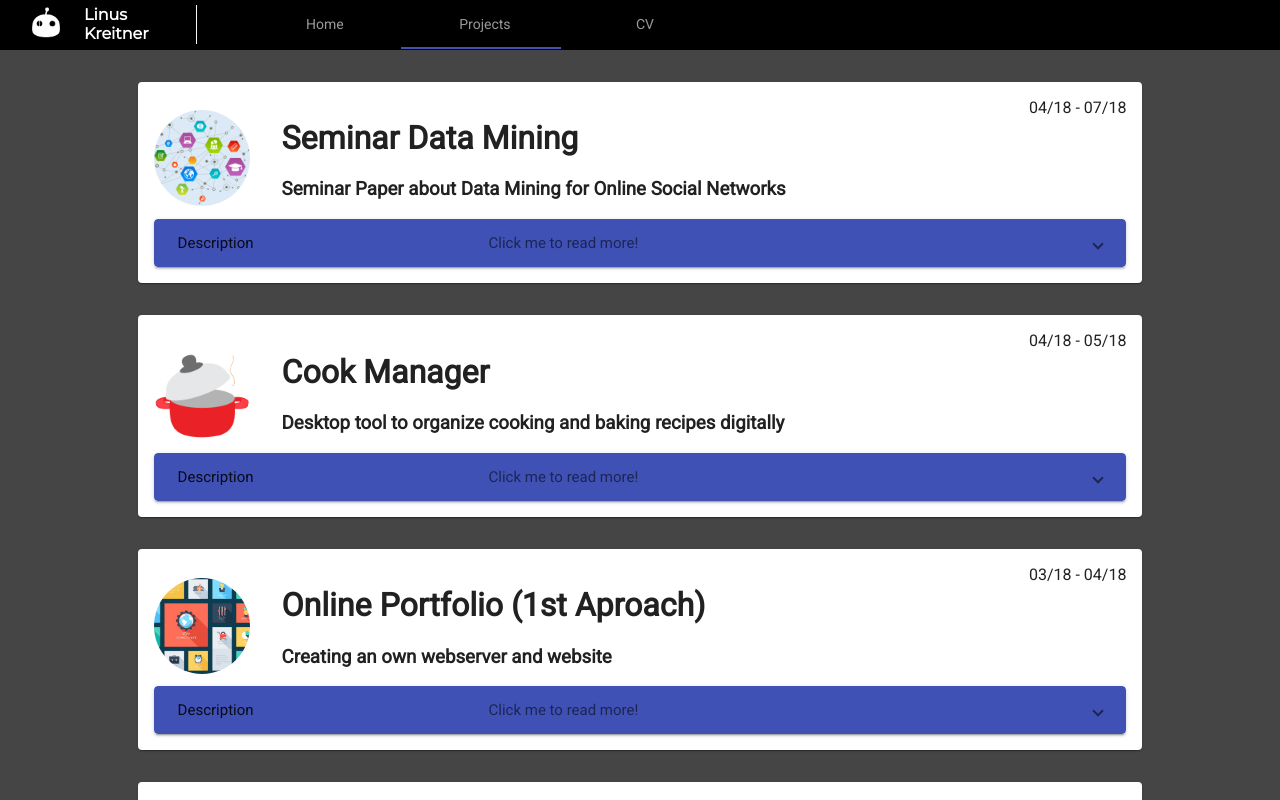
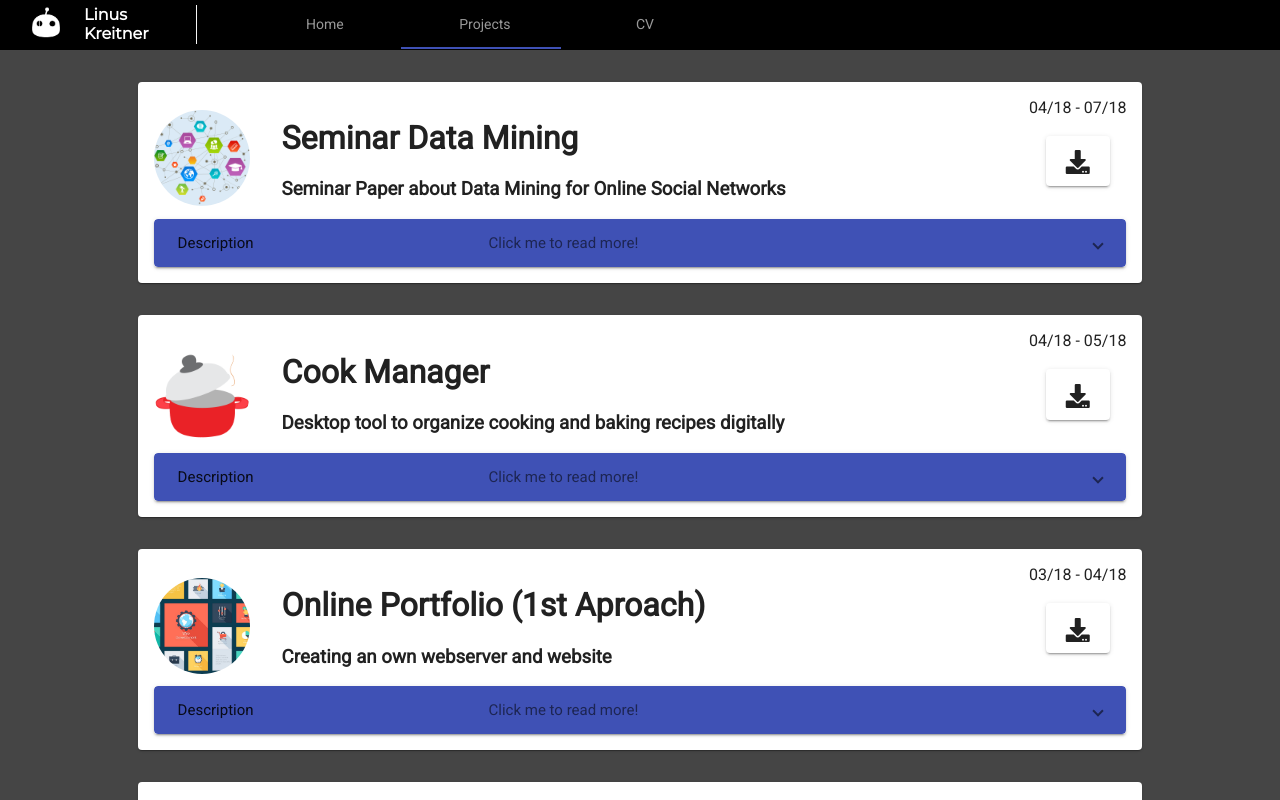
Before and after one commit to Linus4world/website, an Angular app: page /projects in a window 1280 px wide. Built offline with nearby package versions, Linux system fonts and the light colour scheme.

Commit message:
add: fontawesome, download

```diff
--- a/package.json
+++ b/package.json
@@ -30,9 +30,10 @@
     "@angular/cli": "~8.0.2",
     "@angular/compiler-cli": "~8.0.0",
     "@angular/language-service": "~8.0.0",
-    "@types/node": "~8.9.4",
+    "@fortawesome/fontawesome-free": "^5.9.0",
     "@types/jasmine": "~3.3.8",
     "@types/jasminewd2": "~2.0.3",
+    "@types/node": "~8.9.4",
     "codelyzer": "^5.0.0",
     "jasmine-core": "~3.4.0",
     "jasmine-spec-reporter": "~4.2.1",
--- a/src/app/Json/projects.json
+++ b/src/app/Json/projects.json
@@ -5,6 +5,7 @@
             "runtime": "04/18 - 07/18",
             "title": "Seminar Data Mining",
             "shortDescription": "Seminar Paper about Data Mining for Online Social Networks",
+            "download": "DataMiningForOnlineSocialNetwork.zip",
             "paragraphs": [
                 {
                     "title": "Indroduction",
@@ -31,6 +32,7 @@
             "runtime": "04/18 - 05/18",
             "title": "Cook Manager",
             "shortDescription": "Desktop tool to organize cooking and baking recipes digitally",
+            "download": "CookManager.zip",
             "paragraphs": [
                 {
                     "title": "Indroduction",
@@ -57,6 +59,7 @@
             "runtime": "03/18 - 04/18",
             "title": "Online Portfolio (1st Aproach)",
             "shortDescription": "Creating an own webserver and website",
+            "download": "kreitner_webserver.zip",
             "paragraphs": [
                 {
                     "title": "Indroduction",
@@ -146,6 +149,7 @@
             "runtime": "01/17 - 09/17",
             "title": "Laboratory: Computer Organization and Computer Architecture",
             "shortDescription": "Working in a group of 3 on a microprogramming and a vhdl project",
+            "download": "MI_VHDL.zip",
             "paragraphs": [
                 {
                     "title": "Indroduction",
@@ -196,6 +200,7 @@
             "runtime": "05/17 - 08/17",
             "title": "Hank - The Game",
             "shortDescription": "Creating a complex 2D platformer in Java",
+            "download": "Release1_1.zip",
             "paragraphs": [
                 {
                     "title": "Indroduction",
--- a/src/app/app.component.ts
+++ b/src/app/app.component.ts
@@ -39,7 +39,7 @@ export class AppComponent implements OnInit {
     });
   }
 
-  public closeAlert(type?) {
-    this.alertService.closeAlert(AlertType.MAIL);
+  public closeAlert(type: AlertType) {
+    this.alertService.closeAlert(type);
   }
 }
--- a/src/app/app.module.ts
+++ b/src/app/app.module.ts
@@ -13,7 +13,7 @@ import { MatCardModule } from '@angular/material/card';
 import { ImageSliderComponent } from './image-slider/image-slider.component';
 import { MatExpansionModule } from '@angular/material/expansion';
 import { MatProgressSpinnerModule } from '@angular/material/progress-spinner';
-import { MatIconModule } from '@angular/material/icon';
+import { MatButtonModule } from '@angular/material/button';
 
 @NgModule({
   declarations: [
@@ -32,7 +32,7 @@ import { MatIconModule } from '@angular/material/icon';
     MatCardModule,
     MatExpansionModule,
     MatProgressSpinnerModule,
-    MatIconModule
+    MatButtonModule
   ],
   providers: [],
   bootstrap: [AppComponent]
--- a/src/app/projects/projects.component.html
+++ b/src/app/projects/projects.component.html
@@ -1,6 +1,11 @@
 <div class="background">
   <mat-card *ngFor="let p of projects" class="card">
-    <div class="runtime">{{p.runtime}}</div>
+    <div class="runtime">
+      {{p.runtime}}<br><br>
+      <button mat-raised-button class="download-button" title="Download {{p.download}}" (click)="download(p.download)">
+        <i class="fas fa-download"></i>
+      </button>
+    </div>
     <div class="header">
       <img src="{{p.logo}}" style="max-width: 6em; max-height: 6em; height: auto; width: auto;">
       <div class="p-titles">
@@ -17,6 +22,7 @@
           Click me to {{panelOpenState? 'show less' : 'read more'}}!
         </mat-panel-description>
       </mat-expansion-panel-header>
+      <br>
       <ng-template matExpansionPanelContent>
         <div *ngFor="let paragraph of p.paragraphs">
           <strong>{{paragraph.title}}</strong>
@@ -28,5 +34,6 @@
         </div>
       </ng-template>
     </mat-expansion-panel>
+
   </mat-card>
 </div>
--- a/src/app/projects/projects.component.scss
+++ b/src/app/projects/projects.component.scss
@@ -30,6 +30,7 @@
 
 .runtime{
     float: right;
+    text-align: center;
 }
 
 .image-slider-container{
@@ -40,3 +41,9 @@
 mat-expansion-panel-header{
     background-color: rgb(63, 81, 181) !important;
 }
+
+.download-button{
+    margin: auto;
+    padding: 0.3em;
+    font-size: 1.5em;
+}
--- a/src/app/projects/projects.component.ts
+++ b/src/app/projects/projects.component.ts
@@ -1,5 +1,8 @@
 import { Component, OnInit } from '@angular/core';
 import * as projectsObjects from './../Json/projects.json';
+import { DomSanitizer } from '@angular/platform-browser';
+import { AlertService } from '../services/alert.service.js';
+import { AlertType } from '../alert-type.enum.js';
 
 @Component({
   selector: 'app-projects',
@@ -18,7 +21,7 @@ export class ProjectsComponent implements OnInit {
     }
   };
 
-  constructor() {
+  constructor(private alertService: AlertService) {
     this.projects = projectsObjects.default.projects;
   }
 
@@ -26,4 +29,13 @@ export class ProjectsComponent implements OnInit {
     document.getElementById('background-img').className = 'project-page';
   }
 
+  public download(url: string) {
+    if (url === undefined) {
+      this.alertService.activateAlert(AlertType.DOWNLOAD);
+    } else {
+      url = '../../download/' + url;
+      const win = window.open(url, '_blank');
+      win.focus();
+    }
+  }
 }
--- a/src/styles.scss
+++ b/src/styles.scss
@@ -1,6 +1,6 @@
 /* You can add global styles to this file, and also import other style files */
 @import '@angular/material/prebuilt-themes/indigo-pink.css';
-
+@import "~@fortawesome/fontawesome-free/css/all.css";
 .mat-tab-link{
     color: white !important;
 }
```
Also changed, not shown: 2 other files (tests, documents, lock files or other folders).
